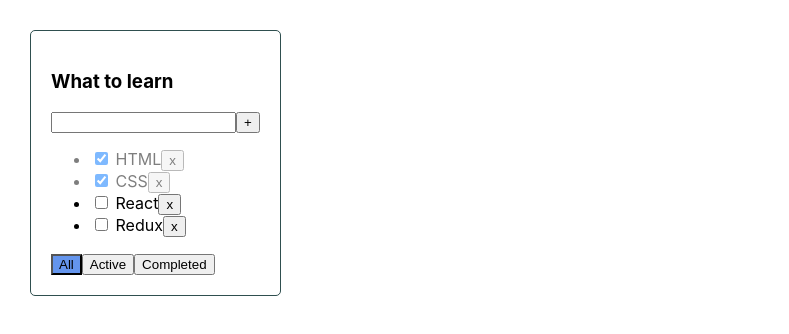
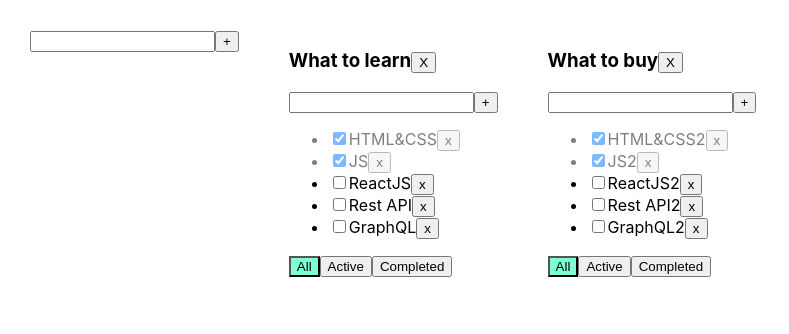
Before and after one commit to dasiklasik/todolist, a React (Create React App) app: page / in a window 1280 px wide. Shown: the top 334 px of the page, without its empty margins (0-789 px from the left). Built offline with nearby package versions, Linux system fonts and the light colour scheme.

Commit message:
do todolist add and remove

```diff
--- /dev/null
+++ b/src/AddItemForm.tsx
@@ -0,0 +1,38 @@
+import React, {ChangeEvent, KeyboardEvent, useState} from "react";
+
+type addItemFormPropsType = {
+    addItem: (title: string) => void
+}
+export const AddItemForm = (props: addItemFormPropsType) => {
+    let [title, setTitle] = useState("")
+    let [error, setError] = useState<string | null>(null)
+    const onChangeHandler = (e: ChangeEvent<HTMLInputElement>) => {
+        setTitle(e.currentTarget.value)
+    }
+    const onKeyPressHandler = (e: KeyboardEvent<HTMLInputElement>) => {
+        setError(null);
+        if (e.key === "Enter") {
+            addTask();
+        }
+    }
+
+    const addTask = () => {
+        if (title.trim() !== "") {
+            props.addItem(title.trim());
+            setTitle("");
+        } else {
+            setError("Title is required");
+        }
+    }
+    return (
+        <div>
+            <input value={title}
+                   onChange={onChangeHandler}
+                   onKeyPress={onKeyPressHandler}
+                   className={error ? "error" : ""}
+            />
+            <button onClick={addTask}>+</button>
+            {error && <div className="error-message">{error}</div>}
+        </div>
+    )
+}
--- a/src/App.css
+++ b/src/App.css
@@ -7,24 +7,18 @@
   margin-right: 50px;
 }
 
-.todolist {
-  border: 1px solid darkslategrey;
-  border-radius: 5px;
-  padding: 20px;
+.error {
+  border: red 1px solid;
+}
+
+.error-message {
+  color: red;
 }
 
 .active-filter {
-  background-color: cornflowerblue;
+  background-color: aquamarine;
 }
 
-.completed-task {
+.is-done {
   opacity: 0.5;
 }
-
-.error {
-  border: 2px solid red;
-}
-
-.error:active {
-  border: none;
-}
--- a/src/App.tsx
+++ b/src/App.tsx
@@ -1,86 +1,114 @@
 import React, {useState} from 'react';
 import './App.css';
-import TodoList from "./TodoList";
-import {v1} from "uuid";
+import {Todolist} from './Todolist';
+import {v1} from 'uuid';
+import {AddItemForm} from "./AddItemForm";
 
-export type TaskType = {
-    id: string
-    title: string
-    isDone: boolean
-}
+export type FilterValuesType = "all" | "active" | "completed";
+type todolistsType = { id: string, title: string, filter: FilterValuesType }
 
-export type FilterValuesType = 'all' | 'active' | 'completed'
+type TasksType = { [key: string]: Array<{ id: string, title: string, isDone: boolean }> }
 
-// C-"R"-UD
-// CLI -> GUI -> UI
 function App() {
 
-    let [filter, setFilter] = useState<FilterValuesType>('all');
+
+    let todolistID1 = v1();
+    let todolistID2 = v1();
+
+    let [todolists, setTodolists] = useState<Array<todolistsType>>([
+        {id: todolistID1, title: 'What to learn', filter: 'all'},
+        {id: todolistID2, title: 'What to buy', filter: 'all'},
+    ])
+
+    let [tasks, setTasks] = useState<TasksType>({
+        [todolistID1]: [
+            {id: v1(), title: "HTML&CSS", isDone: true},
+            {id: v1(), title: "JS", isDone: true},
+            {id: v1(), title: "ReactJS", isDone: false},
+            {id: v1(), title: "Rest API", isDone: false},
+            {id: v1(), title: "GraphQL", isDone: false},
+        ],
+        [todolistID2]: [
+            {id: v1(), title: "HTML&CSS2", isDone: true},
+            {id: v1(), title: "JS2", isDone: true},
+            {id: v1(), title: "ReactJS2", isDone: false},
+            {id: v1(), title: "Rest API2", isDone: false},
+            {id: v1(), title: "GraphQL2", isDone: false},
+        ]
+    });
+
+    const removeTodolist = (todolistsID: string) => {
+        let currentTodolist = todolists.filter(f => f.id !== todolistsID);
+        if (currentTodolist) {
+            setTodolists(currentTodolist)
+        }
+        console.log(todolistsID)
+    }
+
+    function removeTask(todolistsID: string, id: string) {
+
+        setTasks({...tasks, [todolistsID]: tasks[todolistsID].filter(t => t.id != id)})
+    }
+
+    function addTask(todolistsID: string, title: string) {
+
+        let task = {id: v1(), title: title, isDone: false};
+
+        setTasks({...tasks, [todolistsID]: [...tasks[todolistsID], task]})
+    }
+
+    function changeStatus(todolistsID: string, taskId: string, isDone: boolean) {
+
+
+        setTasks({...tasks, [todolistsID]: tasks[todolistsID].map(t => t.id === taskId ? {...t, isDone} : t)})
+    }
 
 
 
+    function changeFilter(value: FilterValuesType, todolistsID: string) {
+        let currentTodolist = todolists.find(f => f.id === todolistsID);
+        if (currentTodolist) {
+            currentTodolist.filter = value;
+            setTodolists([...todolists])
+        }
 
-
-    let [tasks, setTasks] = useState<Array<TaskType>>(
-        [  // TaskType []
-            {id: v1(), title: "HTML", isDone: true},
-            {id: v1(), title: "CSS", isDone: true},
-            {id: v1(), title: "React", isDone: false},
-            {id: v1(), title: "Redux", isDone: false},
-        ]
-    );
-
-    function removeTask(id: string) {
-        setTasks(tasks.filter(t => t.id !== id))
     }
 
-    function addTask(value: string) {
-        let newTask: TaskType = {id: v1(), title: value, isDone: false}
-        setTasks([newTask, ...tasks])
+    const addTodolist = (title: string) => {
+
+        let newTodolist = {id: v1(), title, filter: 'all'}
+        let newID = v1();
+        setTodolists([...todolists, {id: newID, title, filter: 'all'}])
+        setTasks({...tasks, [newID]: []})
+        console.log(todolists)
     }
-
-    const changeTaskStatus = (id: string, newStatus: boolean) => {
-        setTasks(tasks.map(t => t.id === id ? {...t, isDone: newStatus} : t))
-    }
-
-    // const tasks1: Array<TaskType> = [  // TaskType []
-    //     {id: 1, title: "HTML", isDone: true},
-    //     {id: 2, title: "CSS", isDone: true},
-    //     {id: 3, title: "React", isDone: false},
-    //     {id: 4, title: "Redux", isDone: false},
-    //     {id: 5, title: "Redux", isDone: false},
-    // ]
-
-    let tasksForTodolist = tasks;
-    if (filter === 'completed') {
-        tasksForTodolist = tasks.filter(t => t.isDone === true)
-    }
-    if (filter === 'active') {
-        tasksForTodolist = tasks.filter(t => t.isDone === false)
-    }
-    if (filter === 'all') {
-        tasksForTodolist = tasks;
-    }
-
-    function changeFilter(filterValue: FilterValuesType) {
-        setFilter(filterValue);
-    }
-
 
     return (
         <div className="App">
-            <TodoList
-                title={"What to learn"}
-                tasks={tasksForTodolist}
-                removeTask = {removeTask}
-                changeFilter={changeFilter}
-                addTask={addTask}
-                filter={filter}
-                changeTaskStatus={changeTaskStatus}
-            />
-             {/*<TodoList title = "What to learn" tasks={tasks1}/>*/}
-            {/*<TodoList title={"What to buy"}/>*/}
-            {/*<TodoList title={"What to read"}/>*/}
+            <AddItemForm addItem={addTodolist}/>
+            {todolists.map((m) => {
+                let tasksForTodolist = tasks[m.id];
+                if (m.filter === "active") {
+                    tasksForTodolist = tasks[m.id].filter(t => t.isDone === false);
+                }
+                if (m.filter === "completed") {
+                    tasksForTodolist = tasks[m.id].filter(t => t.isDone === true);
+                }
+                return (
+                    <Todolist
+                        key={m.id}
+                        title={m.title}
+                        todolistsID={m.id}
+                        tasks={tasksForTodolist}
+                        removeTask={removeTask}
+                        changeFilter={changeFilter}
+                        addTask={addTask}
+                        changeTaskStatus={changeStatus}
+                        filter={m.filter}
+                        removeTodolist={removeTodolist}
+                    />
+                )
+            })}
         </div>
     );
 }
--- /dev/null
+++ b/src/EditableSpan.tsx
@@ -0,0 +1,10 @@
+import React from "react";
+
+type editableSpanPropsType = {
+    title: string
+}
+export const EditableSpan = ({title, ...props}: editableSpanPropsType) => {
+    return (
+        <span>{title}</span>
+    )
+}
--- a/src/Todolist.tsx
+++ b/src/Todolist.tsx
@@ -1,94 +1,69 @@
-import React, {ChangeEvent, KeyboardEvent, useState, Dispatch, SetStateAction} from 'react';
-import {TaskType} from "./App";
-import {FilterValuesType} from "./App";
+import React, {ChangeEvent} from 'react';
+import {FilterValuesType} from './App';
+import {AddItemForm} from "./AddItemForm";
+import {EditableSpan} from "./EditableSpan";
 
-type TodoListPropsType = {
+type TaskType = {
+    id: string
+    title: string
+    isDone: boolean
+}
+type PropsType = {
     title: string
     tasks: Array<TaskType>
-    removeTask: (id: string) => void
-    changeFilter: (filterValue: FilterValuesType) => void
-    addTask: (value: string) => void
+    removeTask: (todolistsID:string,taskId: string) => void
+    changeFilter: (value: FilterValuesType,todolistsID:string) => void
+    addTask: (todolistsID:string,title: string) => void
+    changeTaskStatus: (todolistsID:string,taskId: string, isDone: boolean) => void
     filter: FilterValuesType
-    changeTaskStatus: (id: string, newStatus: boolean) => void
+    todolistsID:string
+    removeTodolist:(todolistsID: string)=>void
 }
 
-const TodoList = (props: TodoListPropsType) => {
+export function Todolist(props: PropsType) {
 
-    const [newTaskTitle, setNewTaskTitle] = useState('');
-    const [error, setError] = useState<boolean>(false)
-
-    const changeCheckbox = (e: ChangeEvent<HTMLInputElement>, task: string) => {props.changeTaskStatus(task, e.currentTarget.checked)}
-
-    const liJSXElement = props.tasks.map(task => {
-        const removeTask = () => {props.removeTask(task.id)}
-        return (
-            <li key={task.id} className={task.isDone ? 'completed-task' : ''}>
-                <input type="checkbox" checked={task.isDone} onChange={(e) => changeCheckbox(e, task.id)}/> <span>{task.title}</span>
-                <button onClick={removeTask}>x</button>
-            </li>
-        )
-    } )
-
-    const addTask = () => {
-        const trimmedTitle = newTaskTitle.trim()
-        if (trimmedTitle) {
-            setError(false)
-            props.addTask(trimmedTitle.trim())
-        } else {
-            setError(true)
-        }
-        setNewTaskTitle('')
+    const addTask = (title: string) => {
+        props.addTask(props.todolistsID, title);
     }
 
-    const addNewTaskTitle = (e: ChangeEvent<HTMLInputElement>) => {
-        setError(false)
-        setNewTaskTitle(e.currentTarget.value)
-    }
+    const onAllClickHandler = () => props.changeFilter("all", props.todolistsID);
+    const onActiveClickHandler = () => props.changeFilter("active",props.todolistsID);
+    const onCompletedClickHandler = () => props.changeFilter("completed", props.todolistsID);
 
-    const addKeyPress = (e: KeyboardEvent<HTMLInputElement>) => {
-        if (e.key === 'Enter')  {
-            const trimmedTitle = newTaskTitle.trim()
-            if (trimmedTitle) {
-                setError(false)
-                props.addTask(trimmedTitle.trim())
-            } else {
-                setError(true)
+    return <div>
+        <h3 >{props.title}
+        <button onClick={()=>props.removeTodolist(props.todolistsID)}>X</button>
+        </h3>
+
+        <AddItemForm addItem={addTask}/>
+        <ul>
+            {
+                props.tasks.map(t => {
+                    const onClickHandler = () => props.removeTask(props.todolistsID,t.id)
+                    const onChangeHandler = (e: ChangeEvent<HTMLInputElement>) => {
+                        props.changeTaskStatus(props.todolistsID,t.id, e.currentTarget.checked);
+                    }
+
+                    return <li key={t.id} className={t.isDone ? "is-done" : ""}>
+                        <input type="checkbox"
+                               onChange={onChangeHandler}
+                               checked={t.isDone}/>
+                        <EditableSpan title={t.title}/>
+                        <button onClick={onClickHandler}>x</button>
+                    </li>
+                })
             }
-            setNewTaskTitle('')
-        }
-    }
-
-    const filterAll = () => props.changeFilter('all')
-    const filterActive = () => props.changeFilter('active')
-    const filterCompleted = () => props.changeFilter('completed')
-
-    const ActiveFilterButton =  props.filter === 'active' ? 'active-filter' : 'disabled-filter'
-    const CompletedFilterButton =  props.filter === 'completed' ? 'active-filter' : 'disabled-filter'
-    const AllFilterButton =  props.filter === 'all' ? 'active-filter' : 'disabled-filter'
-
-    const choose = error ? 'error' : ''
-
-    return(
-        <div className="todolist">
-            <h3>{props.title}</h3>
-            <div>
-                <input value={newTaskTitle}
-                       onChange={addNewTaskTitle}
-                       onKeyPress={addKeyPress}
-                       className={choose}
-                />
-                <button onClick={addTask}>+</button>
-            </div>
-            <ul>
-                {liJSXElement}
-            </ul>
-            <div>
-                <button className={AllFilterButton} onClick={filterAll}>All</button>
-                <button className={ActiveFilterButton} onClick={filterActive}>Active</button>
-                <button className={CompletedFilterButton} onClick={filterCompleted}>Completed</button>
-            </div>
+        </ul>
+        <div>
+            <button className={props.filter === 'all' ? "active-filter" : ""}
+                    onClick={onAllClickHandler}>All
+            </button>
+            <button className={props.filter === 'active' ? "active-filter" : ""}
+                    onClick={onActiveClickHandler}>Active
+            </button>
+            <button className={props.filter === 'completed' ? "active-filter" : ""}
+                    onClick={onCompletedClickHandler}>Completed
+            </button>
         </div>
-    )
+    </div>
 }
-
-export default TodoList;
```
